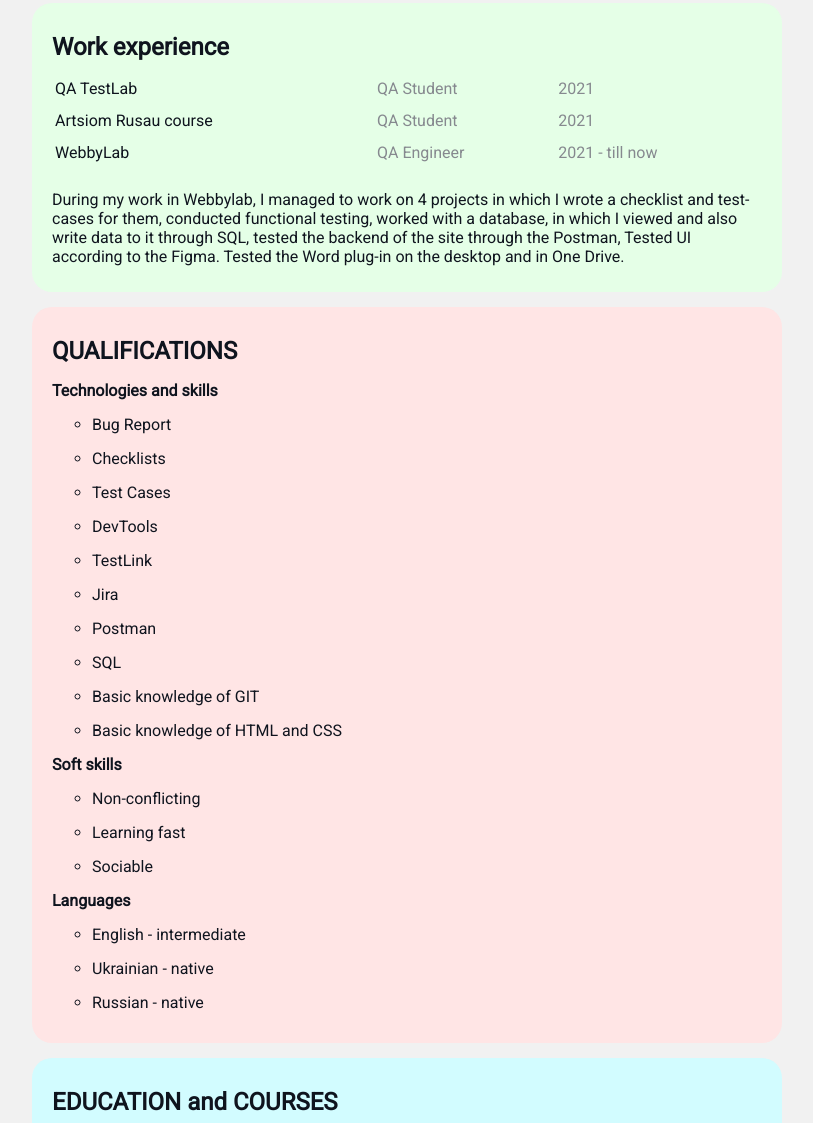
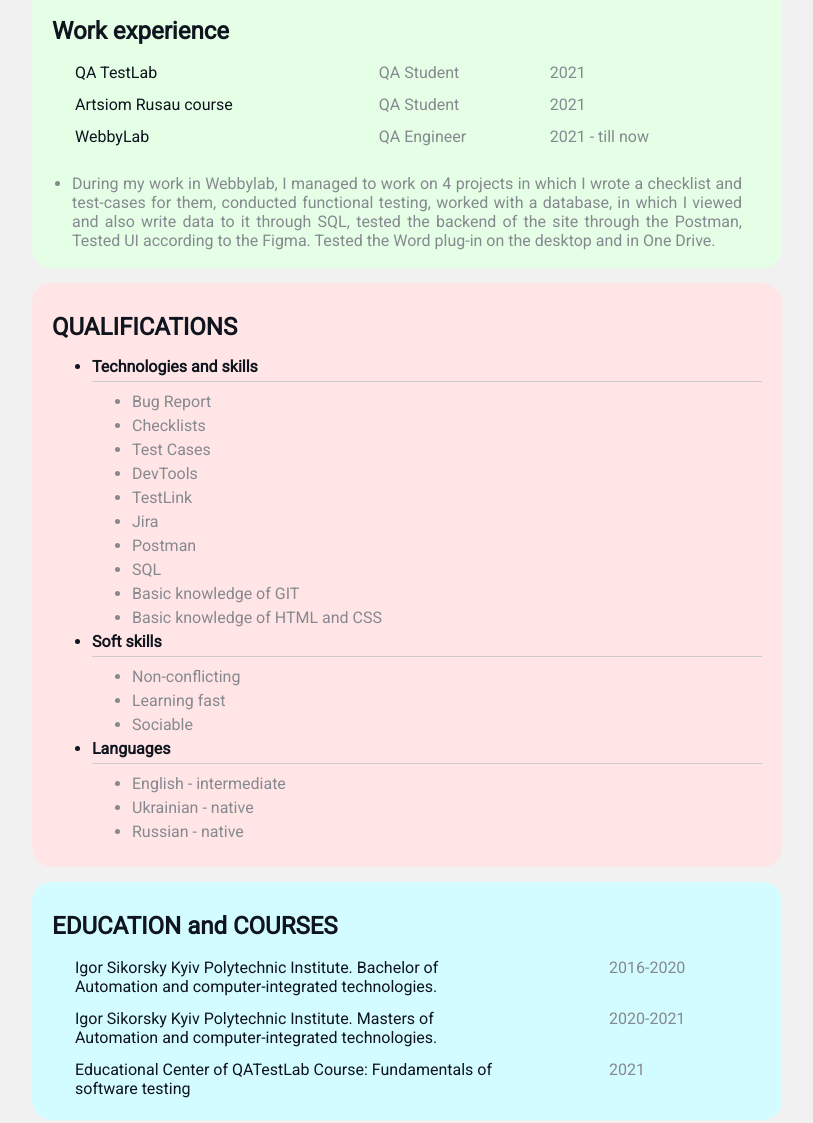
Before and after one commit to agladyshko1/CV_for_work, a plain HTML site: page index.html in a window 1280 px wide. Shown: the part 571-1694 px from the top of the page, without its empty margins (233-1046 px from the left). Drawn offline with Linux system fonts and the light colour scheme.

Commit message:
commit 2

```diff
--- a/index.html
+++ b/index.html
@@ -60,22 +60,29 @@
                     <td>2021 - till now</td>
                 </tr>
             </table>
-            <p>
+            <!-- <div class="work_experience"> -->
+            <ul class="list">
+                <li>
                     During my work in Webbylab, I managed to work on 4 projects in which I wrote a checklist
                     and test-cases for them, conducted functional testing, worked with a database, in which I
                     viewed and also write data to it through SQL, tested the backend of the site through the
                     Postman, Tested UI according to the Figma. Tested the Word plug-in on the desktop and in
                     One Drive.
-            </p>
+                </li>
+            </ul>
+            <!-- </div> -->
         </div>
 
         <div class="card bg-red">
             <h2>QUALIFICATIONS</h2>
-            <ul class="link-list">
+            <ul>
+                <div class="link-list">
                     <li>
                         <strong>Technologies and skills</strong>
                     </li>
-                <ul class="skills">
+                </div>
+                <div class="skils">
+                    <ul>
                         <li>
                             Bug Report
                         </li>
@@ -107,10 +114,14 @@
                             Basic knowledge of HTML and CSS
                         </li>
                     </ul>
+                </div>
+                <div class="link-list">
                     <li>
                         <strong>Soft skills</strong>
                     </li>
-                <ul class="skills">
+                </div>
+                <div class="skils">
+                    <ul>
                         <li>
                             Non-conflicting
                         </li>
@@ -121,10 +132,14 @@
                             Sociable
                         </li>
                     </ul>
+                </div>
+                <div class="link-list">
                     <li>
                         <strong>Languages</strong>
                     </li>
-                <ul class="skills">
+                </div>
+                <div class="skils">
+                    <ul>
                         <li>
                             English - intermediate
                         </li>
@@ -135,6 +150,7 @@
                             Russian - native
                         </li>
                     </ul>
+                </div>
             </ul>
         </div>
 
--- a/styles.css
+++ b/styles.css
@@ -118,18 +118,31 @@ a:visited{
     margin-bottom: 15px;
 }
 
+.list_pad {
+    padding-left: 30px;
+}
+
 .list {
     padding: 0 20px;
     /* list-style: none; */
+    color: #86898f;
+    margin-bottom: 8px;
+    text-align: justify;
 }
 
-.list li {
+.work_experience {
+    text-align: justify;
+}
+
+.skils li {
     color: #86898f;
-    margin-bottom: 8px;
+    margin-bottom: 5px;
+    list-style-type: disc;
 }
 
 .table {
     width: 100%;
+    padding: 0 20px;
 }
 
 .table td{
@@ -142,6 +155,7 @@ a:visited{
 
 .table2 {
     width: 100%;
+    padding: 0 20px;
 }
 
 .table2 td{
@@ -158,12 +172,14 @@ a:visited{
 .link-list {
     list-style: none;
     padding: 0;
+    /* list-style-type: disc; */
 }
 
 .link-list li{
     margin-bottom: 10px;
     padding-bottom: 5px;
-    /* border-bottom: 1px solid #ccc; */
+    list-style-type: disc;
+    border-bottom: 1px solid #ccc;
 }
 
 .contact h2{
```
Lines whose indentation alone changed are shown as unchanged.
